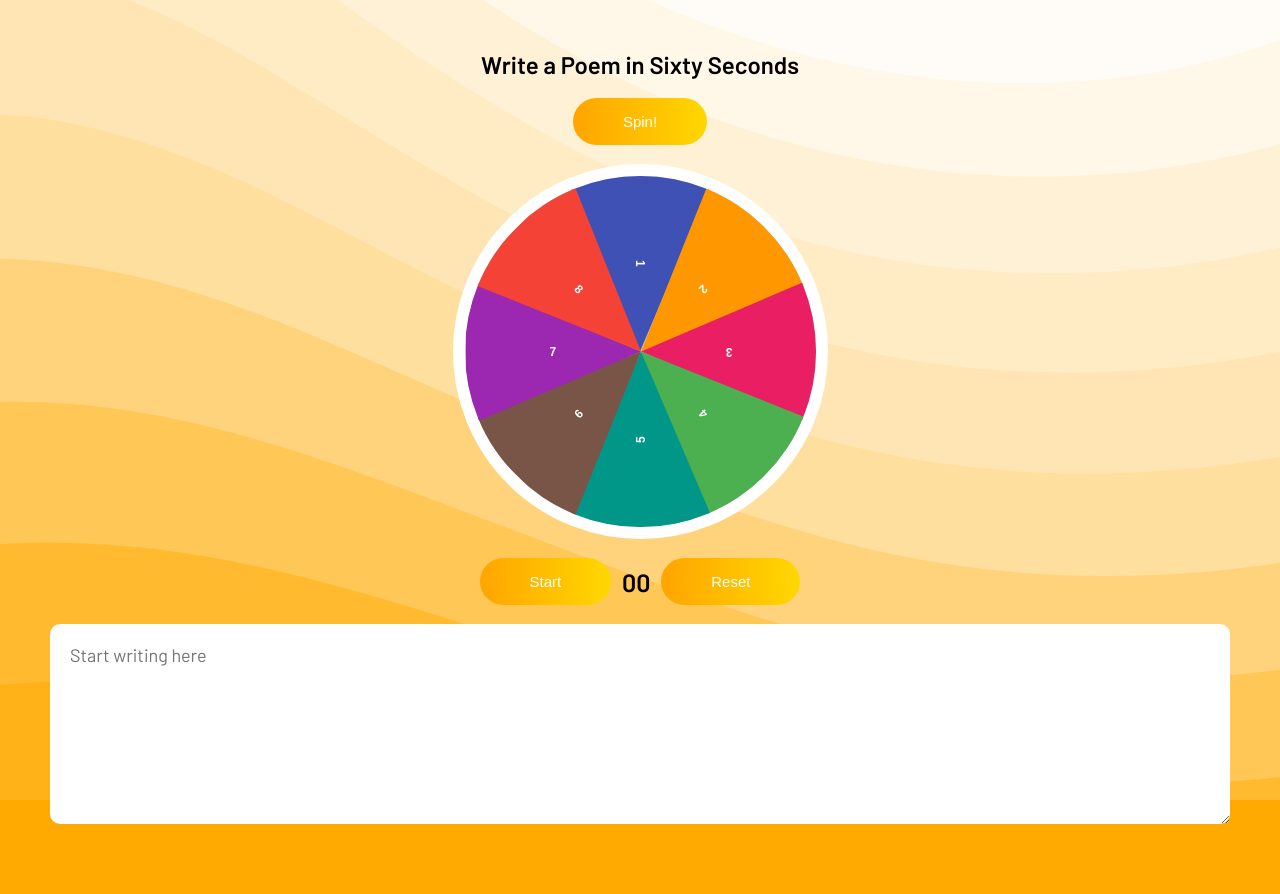
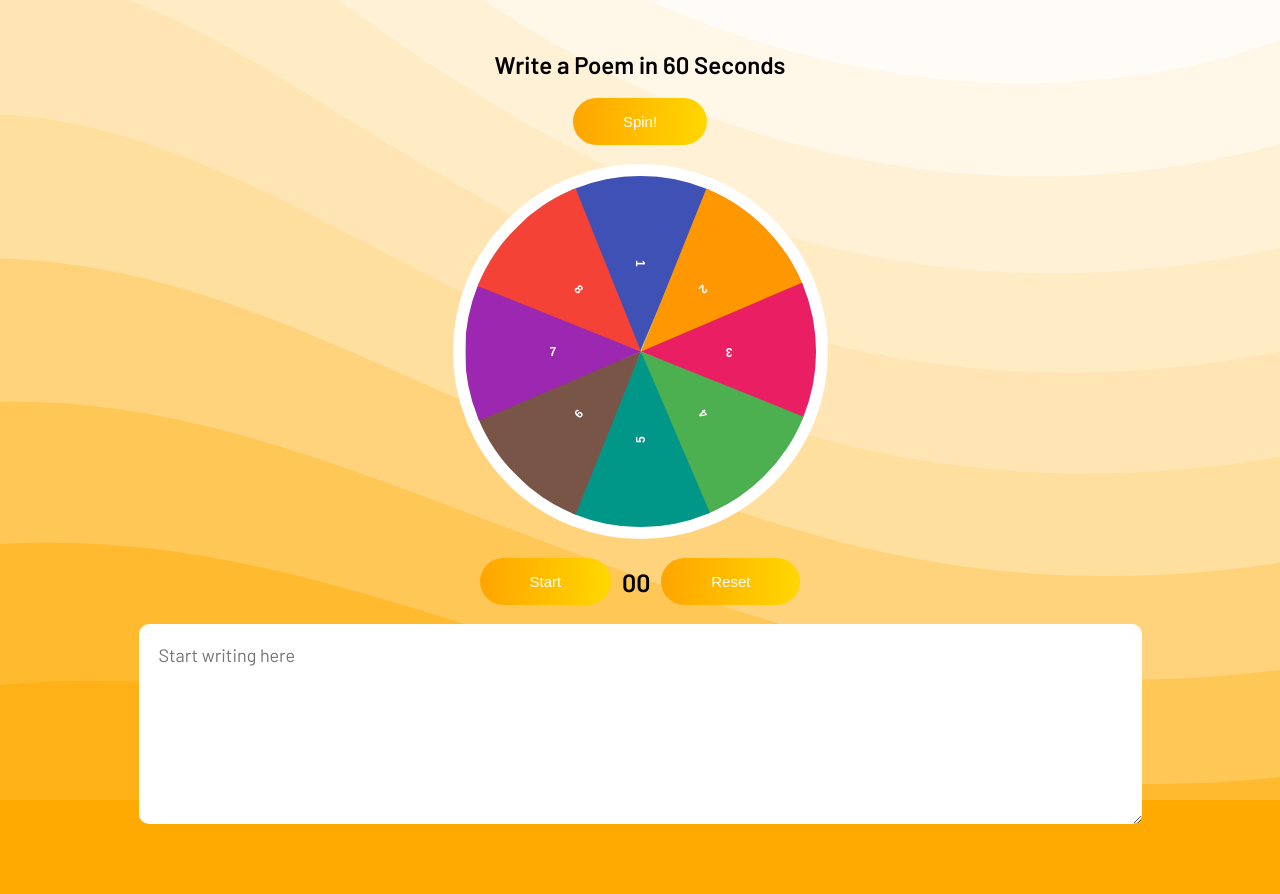
Before and after one commit to emopal/pbwheel, a Flask app: page / in a window 1280 px wide, after a click on "Start". Run offline with Flask 3, Linux system fonts and the light colour scheme; some libraries are stand-ins or nearby versions.

Commit message:
boss is not satisfied smh

```diff
--- a/static/css/common.css
+++ b/static/css/common.css
@@ -189,7 +189,7 @@ p {
     font-size: 50px;
 }
 #textarea{
-    width: 100%;
+    width: 85%;
     height: 200px;
     padding: 20px;
     font-size: 18px;
--- a/templates/app.html
+++ b/templates/app.html
@@ -68,7 +68,7 @@
     </section>
     <!-- Main game interface -->
     <section id="_game" class="state-hidden state">
-        <h2>Write a Poem in Sixty Seconds</h2>
+        <h2>Write a Poem in 60 Seconds</h2>
         <br>
         <button id="spin">Spin!</button>
         <br>
```
